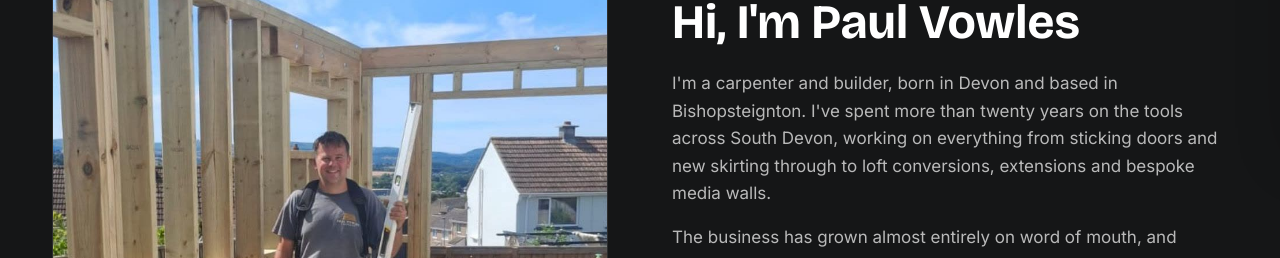
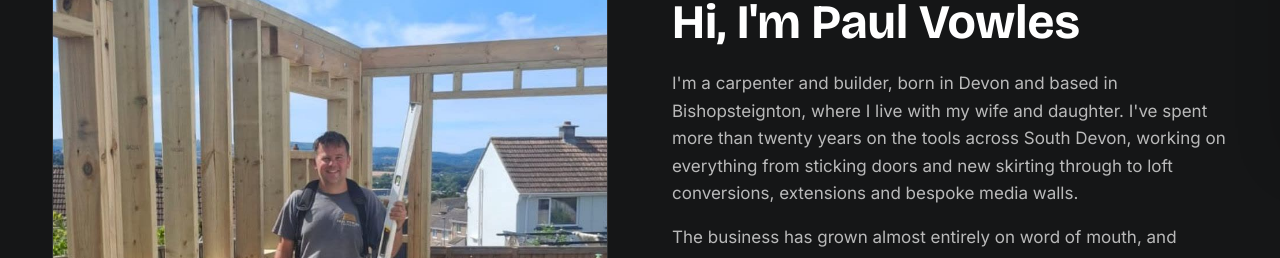
Before and after one commit to tangobrown/vowles, a Next.js app: page /about in a window 1280 px wide. Shown: the part 660-918 px from the top of the page. Built offline with nearby package versions, Linux system fonts and the light colour scheme; no server answers.

Commit message:
Add a family-man touch to Paul's About intro
Mentions that Paul lives in Bishopsteignton with his wife and daughter, a
warm personal detail that builds trust and roots him locally.

```diff
--- a/app/about/page.tsx
+++ b/app/about/page.tsx
@@ -118,10 +118,10 @@ function PaulSection() {
           </Reveal>
           <Reveal delay={140}>
             <p className="mt-6 text-[17px] leading-relaxed text-white/70">
-              I&apos;m a carpenter and builder, born in Devon and based in Bishopsteignton.
-              I&apos;ve spent more than twenty years on the tools across South Devon, working on
-              everything from sticking doors and new skirting through to loft conversions,
-              extensions and bespoke media walls.
+              I&apos;m a carpenter and builder, born in Devon and based in Bishopsteignton, where
+              I live with my wife and daughter. I&apos;ve spent more than twenty years on the
+              tools across South Devon, working on everything from sticking doors and new skirting
+              through to loft conversions, extensions and bespoke media walls.
             </p>
           </Reveal>
           <Reveal delay={200}>
```
